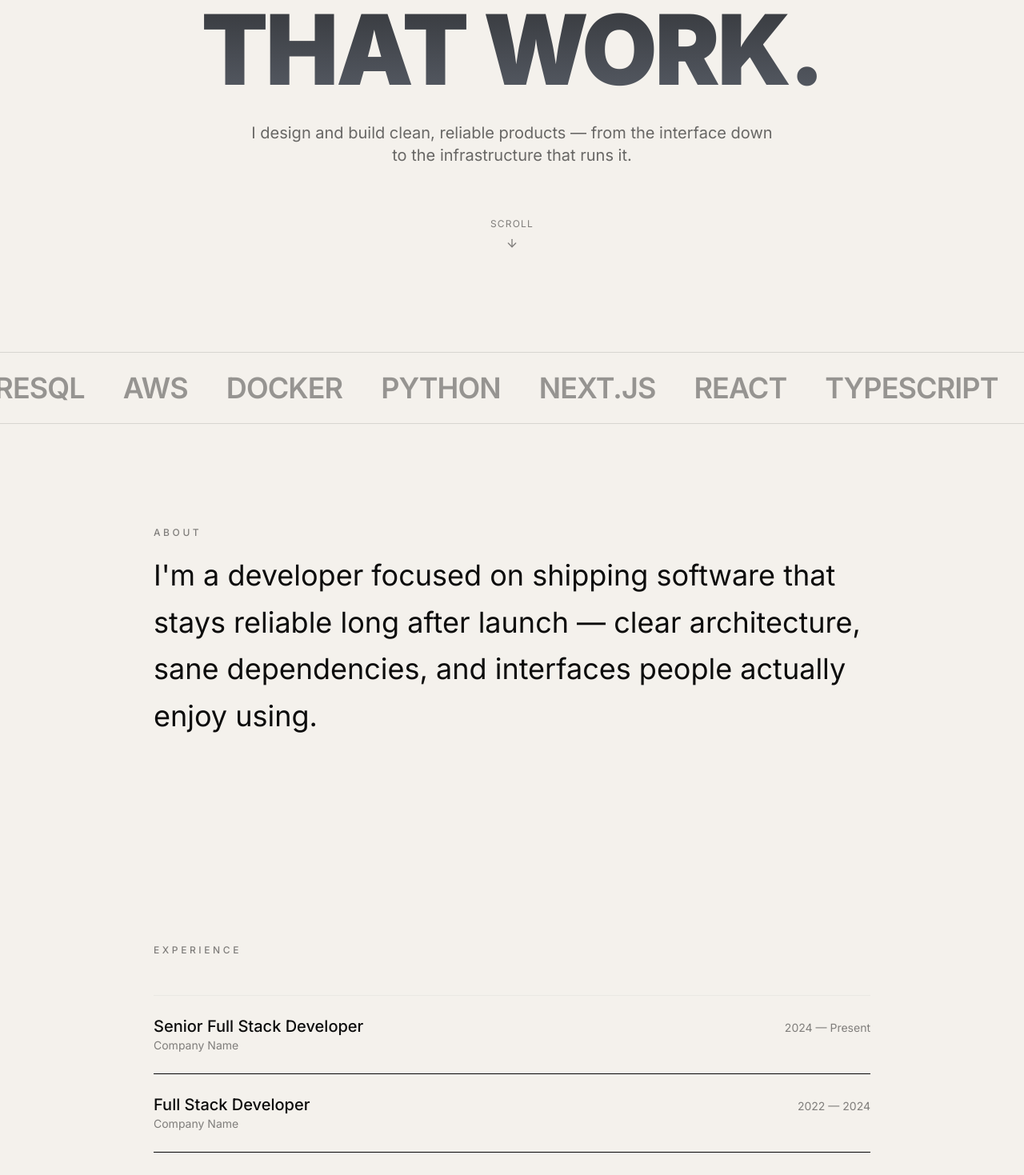
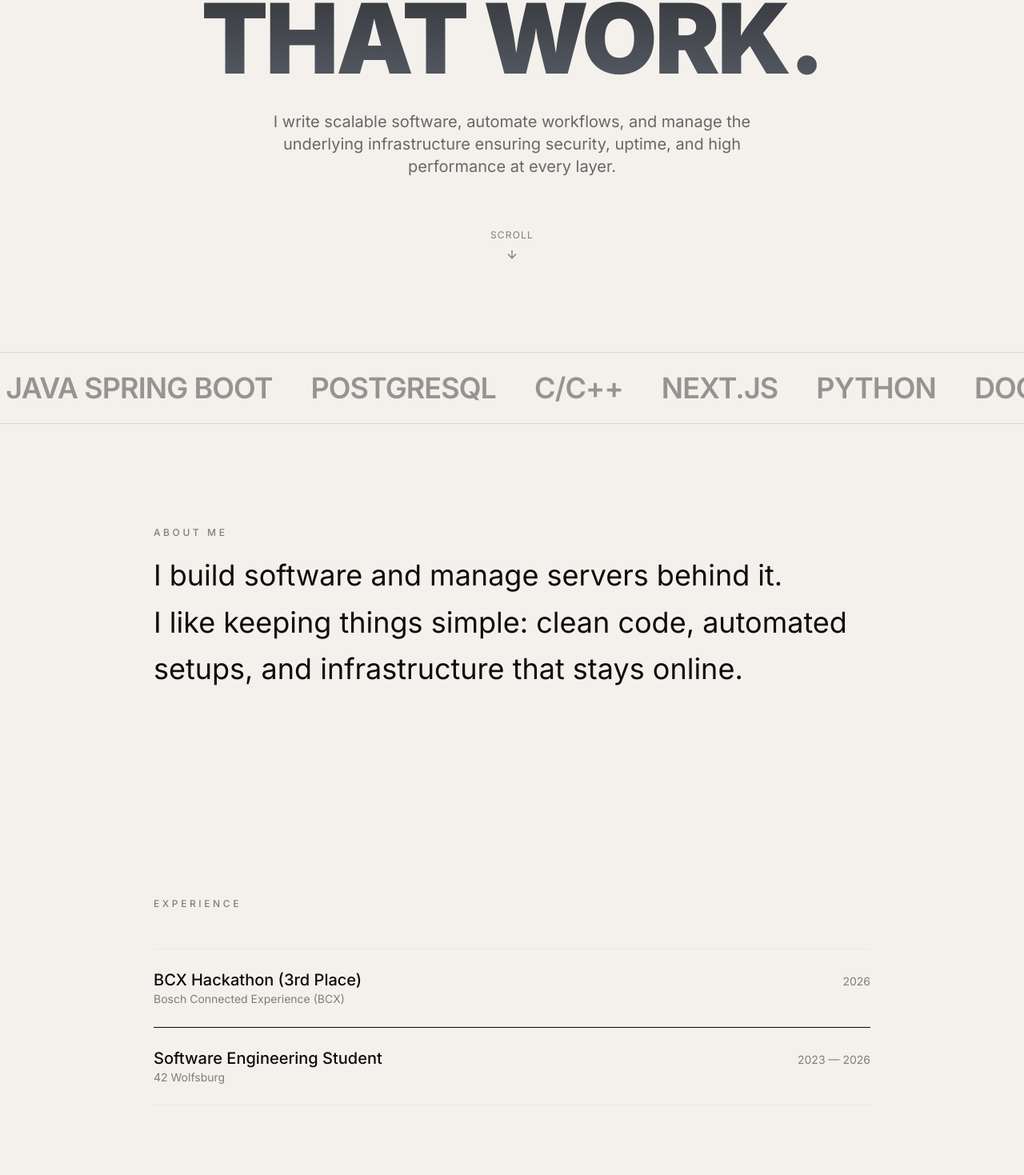
Before and after one commit to tamasandor/website, a React (Vite) app: page / in a window 1280 px wide. Shown: the part 349-1818 px from the top of the page at 80% size. Built offline with nearby package versions, Linux system fonts and the light colour scheme.

Commit message:
Feat: Personalised text

```diff
--- a/src/sections/AboutSection.tsx
+++ b/src/sections/AboutSection.tsx
@@ -6,14 +6,13 @@ export function AboutSection() {
       <div className="mx-auto max-w-4xl">
         <FadeIn>
           <p className="mb-4 text-xs font-medium uppercase tracking-[0.3em] opacity-50" style={{ color: "var(--page-fg)" }}>
-            About
+            About Me
           </p>
         </FadeIn>
         <FadeIn delay={0.1}>
           <p className="text-2xl leading-relaxed sm:text-3xl md:text-4xl" style={{ color: "var(--page-fg)" }}>
-            I'm a developer focused on shipping software that stays reliable long after
-            launch — clear architecture, sane dependencies, and interfaces people
-            actually enjoy using.
+            I build software and manage servers behind it.<br />
+            I like keeping things simple: clean code, automated setups, and infrastructure that stays online.
           </p>
         </FadeIn>
       </div>
--- a/src/sections/ContactSection.tsx
+++ b/src/sections/ContactSection.tsx
@@ -1,10 +1,9 @@
-import { Github, Linkedin, MessageCircle } from "lucide-react";
+import { Github, Linkedin } from "lucide-react";
 import { FadeIn } from "@/components/FadeIn";
 
 const socials = [
-  { label: "GitHub", value: "@yourhandle", href: "https://github.com/yourhandle", Icon: Github },
-  { label: "LinkedIn", value: "in/yourhandle", href: "https://linkedin.com/in/yourhandle", Icon: Linkedin },
-  { label: "WhatsApp", value: "+1 555 000 0000", href: "https://wa.me/15550000000", Icon: MessageCircle },
+  { label: "GitHub", value: "@tamasandor", href: "https://github.com/tamasandor", Icon: Github },
+  { label: "LinkedIn", value: "in/tamasandorlink", href: "https://linkedin.com/in/tamasandorlink", Icon: Linkedin },
 ];
 
 export function ContactSection() {
@@ -35,7 +34,7 @@ export function ContactSection() {
                 key={label}
                 href={href}
                 target="_blank"
-                rel="noreferrer"
+                rel="noopener noreferrer"
                 className="flex items-center gap-2 text-sm opacity-60 transition-opacity hover:opacity-100"
                 style={{ color: "var(--page-fg)" }}
               >
--- a/src/sections/ExperienceSection.tsx
+++ b/src/sections/ExperienceSection.tsx
@@ -1,9 +1,8 @@
 import { FadeIn } from "@/components/FadeIn";
 
 const experience = [
-  { role: "Senior Full Stack Developer", org: "Company Name", period: "2024 — Present" },
-  { role: "Full Stack Developer", org: "Company Name", period: "2022 — 2024" },
-  { role: "Frontend Developer", org: "Company Name", period: "2020 — 2022" },
+  { role: "BCX Hackathon (3rd Place)", org: "Bosch Connected Experience (BCX)", period: "2026" },
+  { role: "Software Engineering Student", org: "42 Wolfsburg", period: "2023 — 2026" },
 ];
 
 export function ExperienceSection() {
--- a/src/sections/HeroSection.tsx
+++ b/src/sections/HeroSection.tsx
@@ -11,7 +11,7 @@ export function HeroSection() {
         className="mb-6 text-xs font-medium uppercase tracking-[0.3em]"
         style={{ color: "var(--page-fg)" }}
       >
-        Full Stack Developer
+        Software Engineer & System Administrator
       </motion.p>
 
       <motion.h1
@@ -33,8 +33,7 @@ export function HeroSection() {
         className="mx-auto mt-8 max-w-2xl text-base sm:text-lg md:text-xl"
         style={{ color: "var(--page-fg)" }}
       >
-        I design and build clean, reliable products — from the interface down to the
-        infrastructure that runs it.
+        I write scalable software, automate workflows, and manage the underlying infrastructure ensuring security, uptime, and high performance at every layer.
       </motion.p>
 
       <motion.a
--- a/src/sections/MarqueeSection.tsx
+++ b/src/sections/MarqueeSection.tsx
@@ -1,4 +1,4 @@
-const items = ["React", "TypeScript", "Node.js", "PostgreSQL", "AWS", "Docker", "Python", "Next.js"];
+const items = ["Docker", "React", "Linux", "Node.js", "Ansible", "AWS", "Java Spring Boot", "PostgreSQL", "C/C++", "Next.js", "Python"];
 
 export function MarqueeSection() {
   const row = [...items, ...items];
```
